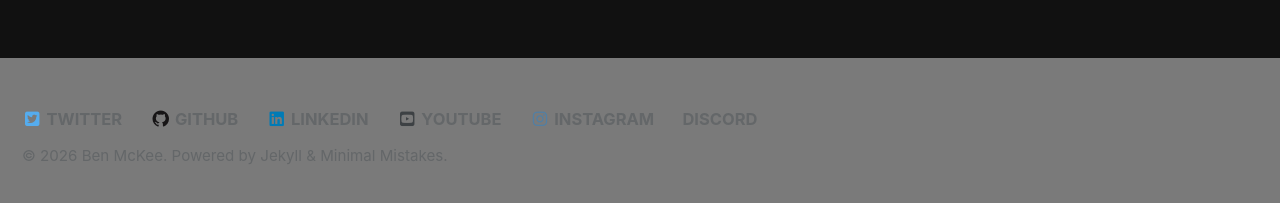
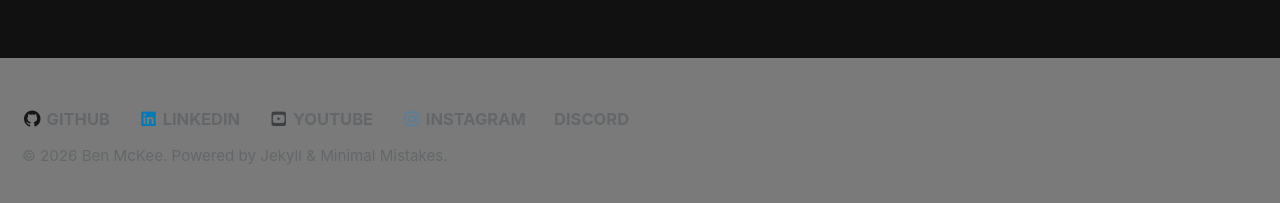
Before and after one commit to Bugglenuggets/Bugglenuggets.github.io, a Jekyll site: the page built from _pages/page-socials.md, in a window 1280 px wide. Shown: the part 688-891 px from the top of the page. Built offline with Jekyll 4.4.1, drawn with Linux system fonts in a browser that asks for light colours.

Commit message:
Update _config.yml

```diff
--- a/_config.yml
+++ b/_config.yml
@@ -50,11 +50,6 @@ author:
 # Site Footer
 footer: # Site footer
   links: # Footer links
-    - label: "Twitter" # Twitter link
-      icon: "fab fa-fw fa-twitter-square"
-      url: "https://twitter.com/"
-      target: "_blank"
-
     - label: "GitHub" # GitHub link
       icon: "fab fa-fw fa-github"
       url: "https://github.com/Bugglenuggets"
```
